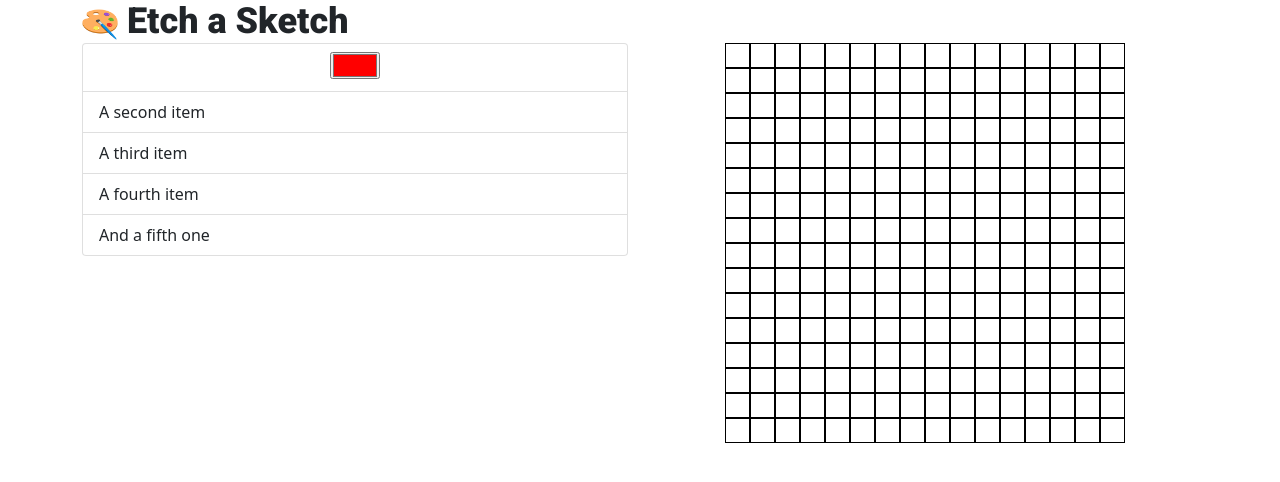
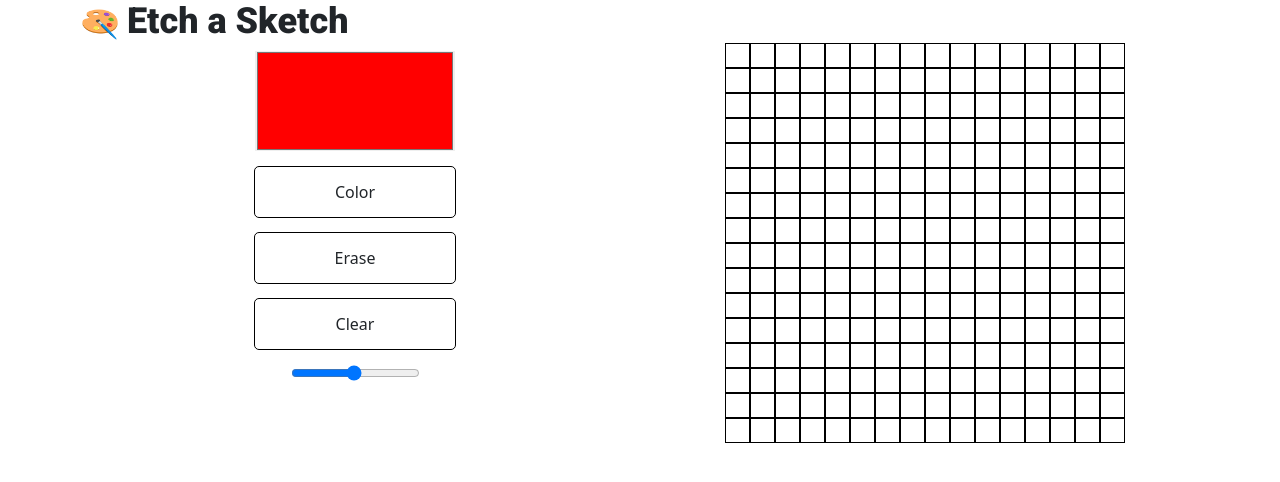
Before and after one commit to milan-sony/Etch-a-Sketch, a plain HTML site: page index.html in a window 1280 px wide. Drawn offline with nearby package versions, Linux system fonts and the light colour scheme.

Commit message:
UI modified btns added and style given

```diff
--- a/index.html
+++ b/index.html
@@ -34,13 +34,14 @@
             <div class="row justify-content-center">
 
                 <div class="col-lg-6">
-                    <ul class="list-group">
-                        <li class="list-group-item text-center"> <input id="colorPicker" type="color" value="#ff0000" onchange="color()"/>
+                    <ul class="list-group menu-items">
+                        <li class="list-group-item text-center"> <input id="colorPicker" class="color-picker" type="color" value="#ff0000"/>
                         </li>
-                        <li class="list-group-item">A second item</li>
-                        <li class="list-group-item">A third item</li>
-                        <li class="list-group-item">A fourth item</li>
-                        <li class="list-group-item">And a fifth one</li>
+                        <li class="list-group-item"><button class="btn menu-btn">Color</button></li>
+                        <li class="list-group-item"><button class="btn menu-btn">Erase</button></li>
+                        <li class="list-group-item"><button class="btn menu-btn">Clear</button></li>
+                        <li class="list-group-item">  <input type="range" min="1" max="100" value="50" class="slider" id="myRange">
+                        </li>
                     </ul>
                 </div>
                 <div class="col-lg-6 d-flex justify-content-center">
--- a/script.js
+++ b/script.js
@@ -5,6 +5,8 @@ const colorPicker = document.getElementById('colorPicker');
 let rows = 16;
 let cols = 16;
 let colorPickerValue = ''
+
+colorPicker.oninput = () => color();
 
 // created a style property named --grid-rows (css)
 gridContainer.style.setProperty('--grid-rows', rows);
--- a/style.css
+++ b/style.css
@@ -22,7 +22,6 @@
     grid-gap: 0;
     grid-template-rows: repeat(var(--grid-rows), 1fr);
     grid-template-columns: repeat(var(--grid-cols), 1fr);
-    /* background-color: red; */
     width: 400px;
     height: 400px;
 }
@@ -33,5 +32,27 @@
 
 .grid-item:hover {
     background-color: black;
-    /* transition: all 0.3s ease-out; */
 }
+
+/* Menu */
+.menu-items li{
+    display: flex;
+    justify-content: center;
+    align-items: center;
+    border: none;
+}
+
+.color-picker{
+    border: none;
+    width: 200px;
+    height: 100px;
+}
+.menu-btn{
+    width: 200px;
+    height: 50px;
+    outline: 1px solid black;
+}
+.menu-btn:hover{
+    background-color: black;
+    color: white;
+}
```
